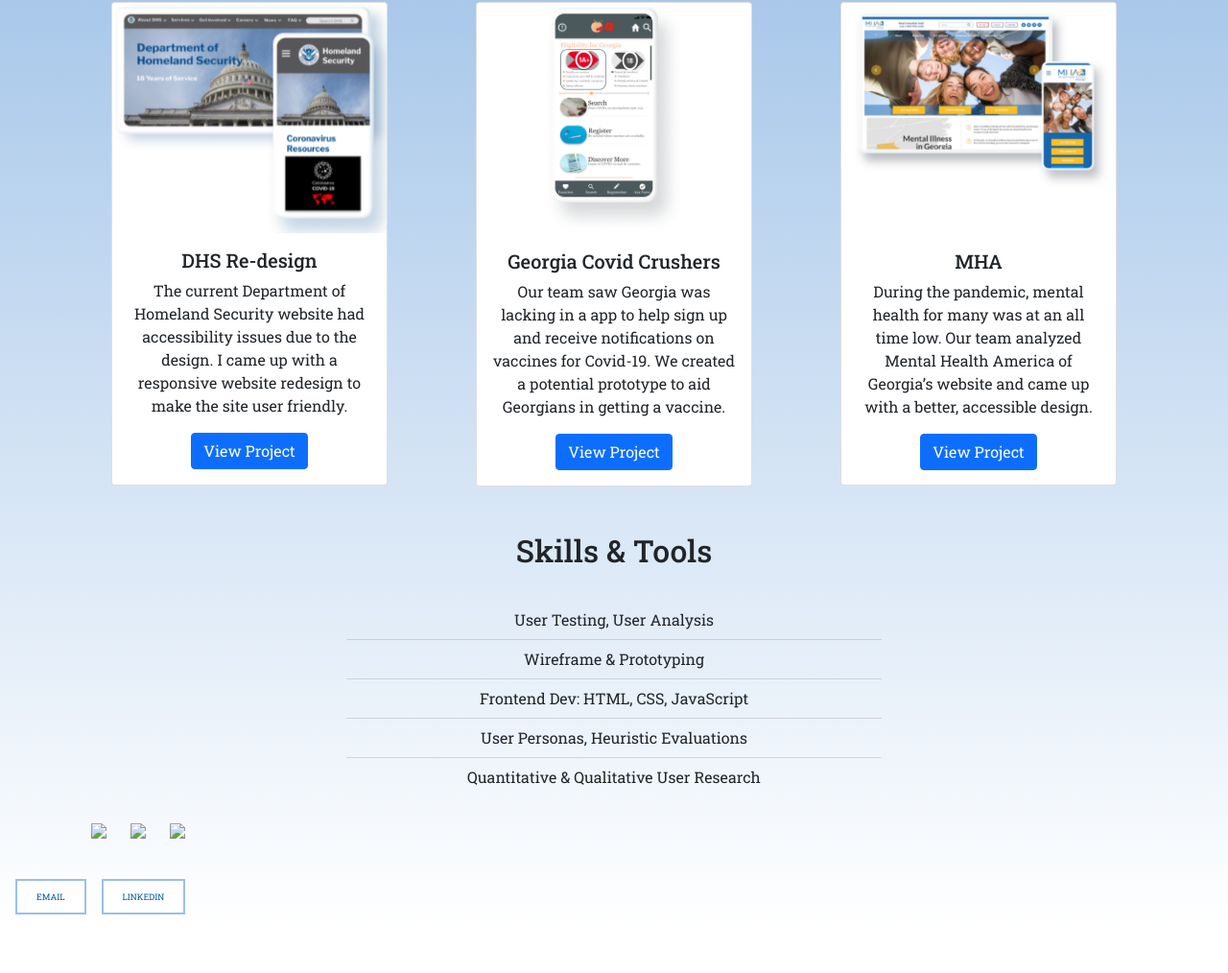
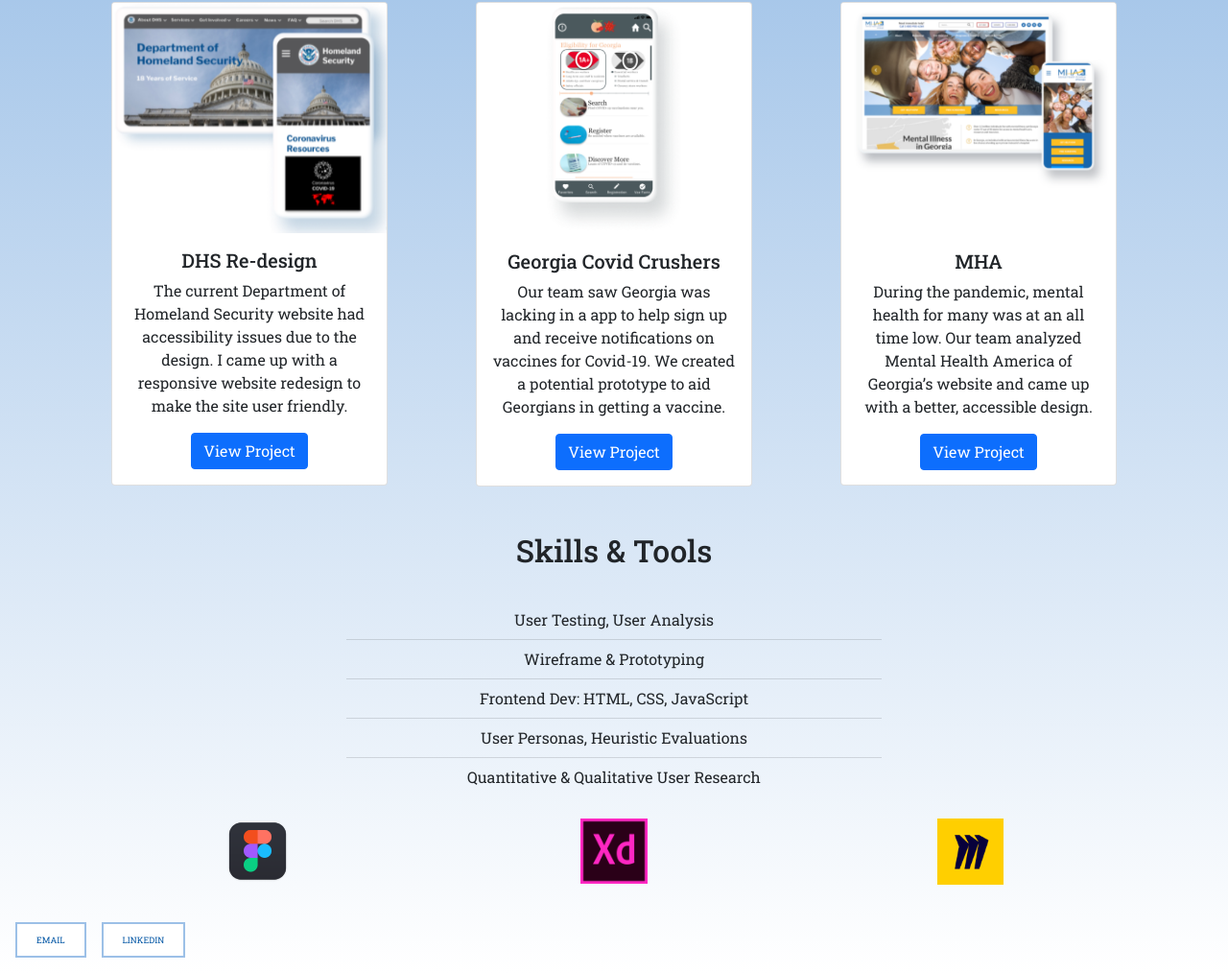
Before and after one commit to leabraham/UX_UI_HW_18, a plain HTML site: page index.html in a window 1280 px wide. Shown: the part 143-1157 px from the top of the page at 96% size. Before the commit the page ends 1112 px from the top, so only its background shows below. Drawn offline with nearby package versions, Linux system fonts and the light colour scheme; the site is published under a folder, as on GitHub Pages, so addresses that start at the root find nothing.

Commit message:
fixed relative path

```diff
--- a/index.html
+++ b/index.html
@@ -82,9 +82,9 @@
                 </ul>
             </div>
             <div class="btn-group tools">
-                <button class="btn tool-img"><img src="/images/figma.png" class="img-fluid"></button>
-                <button class="btn tool-img"><img src="/images/xd.png" class="img-fluid"></button>
-                <button class="btn tool-img"><img src="/images/miro.png" class="img-fluid"></button>
+                <button class="btn tool-img"><img src="images/figma.png" class="img-fluid"></button>
+                <button class="btn tool-img"><img src="images/xd.png" class="img-fluid"></button>
+                <button class="btn tool-img"><img src="images/miro.png" class="img-fluid"></button>
               </div>
         </section>
 
```
